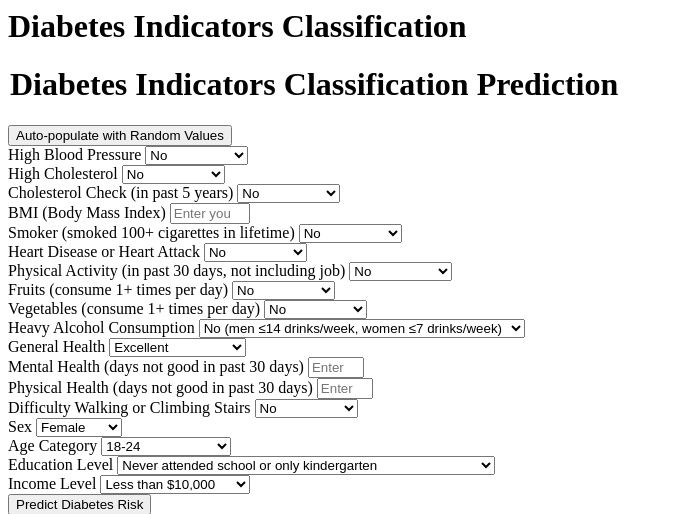
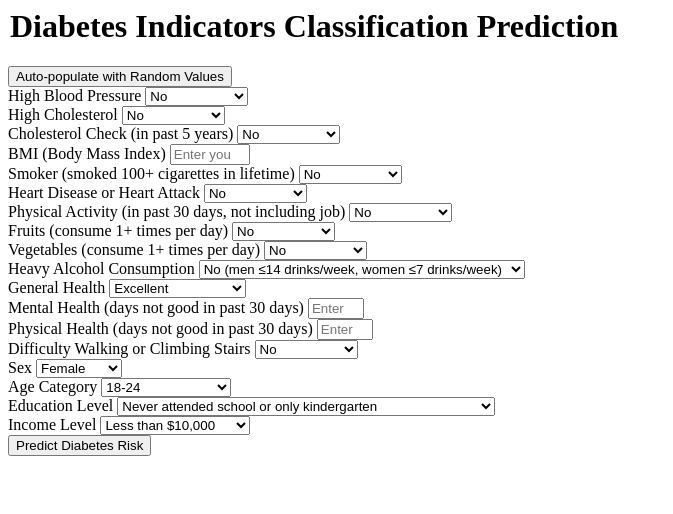
Before and after one commit to stevenhan777/Diabetes-Health-Indicators-2, a Flask app: page /predictdata in a window 1280 px wide. Shown: the top 514 px of the page, without its empty margins (0-673 px from the left). Run offline with Flask 3, Linux system fonts and the light colour scheme.

Commit message:
update home.html

```diff
--- a/templates/home.html
+++ b/templates/home.html
@@ -1,8 +1,6 @@
 <html>
  <body>
     <div class="login">
-       <h1>Diabetes Indicators Classification</h1>
-
        <form action="{{ url_for('predict_datapoint')}}" method="post">
         <h1>
             <legend>Diabetes Indicators Classification Prediction</legend>
```
